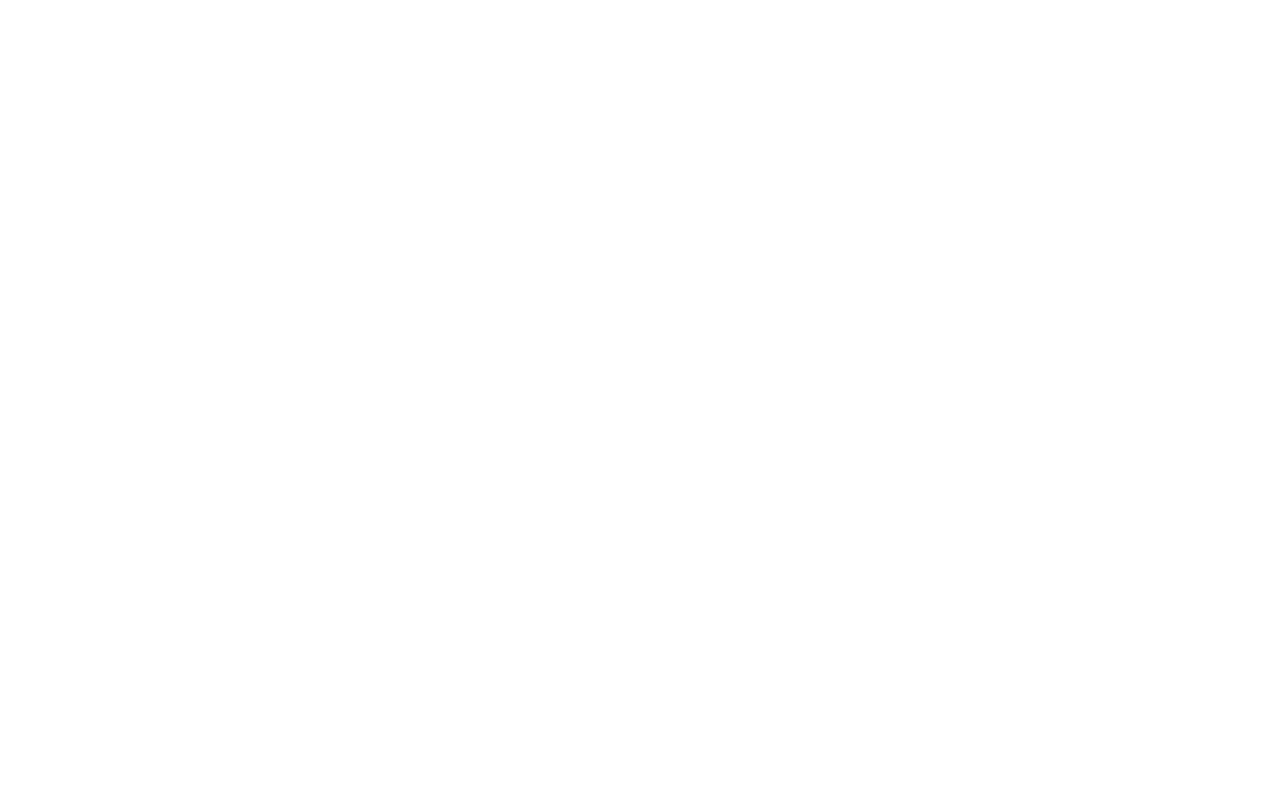
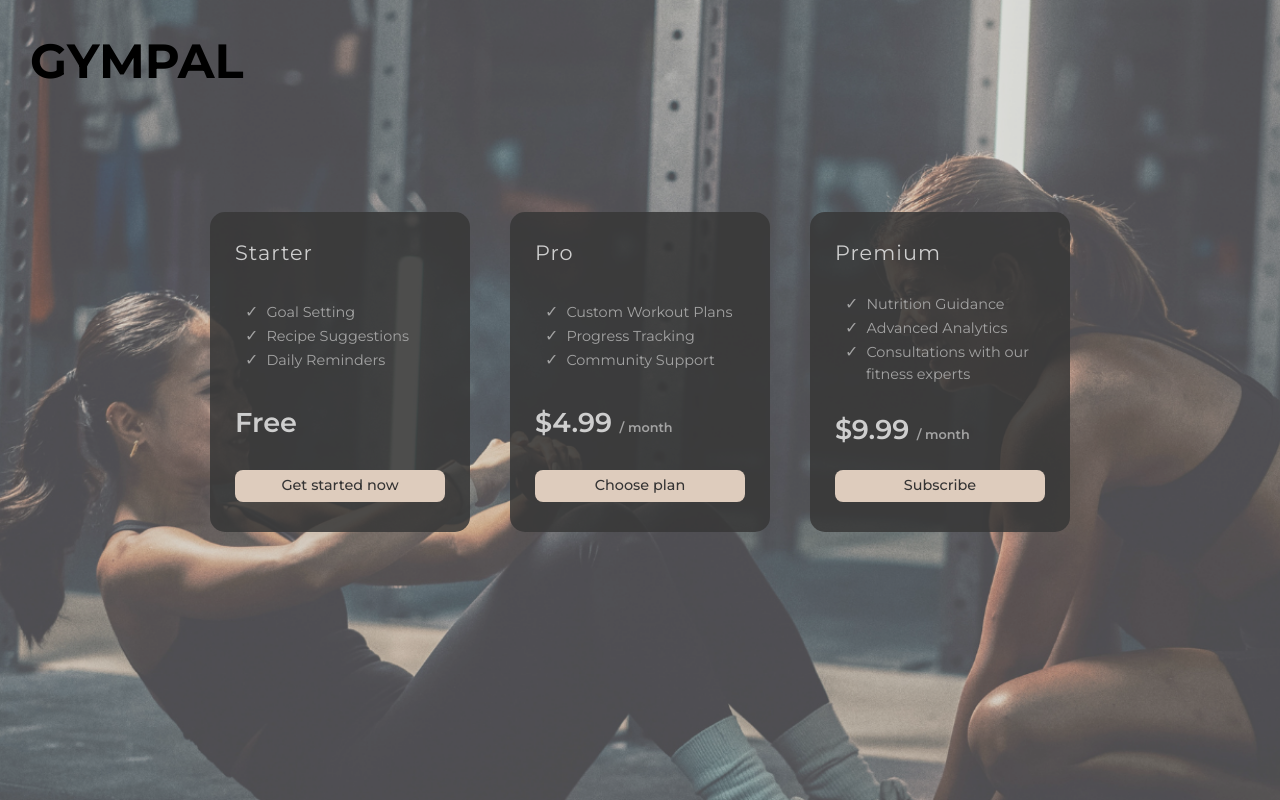
Before and after one commit to evelyne802/fitness-app, an Angular app: page /pricing in a window 1280 px wide. Before the commit this address led to /. Built offline with nearby package versions, Linux system fonts and the light colour scheme.

Commit message:
feat: new pricing component + desktop design

```diff
--- a/src/app/app.routes.ts
+++ b/src/app/app.routes.ts
@@ -2,7 +2,7 @@
 import { LoginComponent } from './components/login/login.component';
 import { SignupComponent } from './components/signup/signup.component';
 import { ConfirmationComponent } from './components/confirmation/confirmation.component';
-import { HomePageComponent } from './components/home-page/home-page.component';
+import { PricingComponent } from './components/plans/pricing.component';
 
 export const routes: Routes = [
     {
@@ -23,7 +23,7 @@
         component: ConfirmationComponent
     },
     {
-        path: 'home-page',
-        component: HomePageComponent
+        path: 'pricing',
+        component: PricingComponent
     }
 ];
--- a/src/app/components/confirmation/confirmation.component.ts
+++ b/src/app/components/confirmation/confirmation.component.ts
@@ -5,7 +5,6 @@
 import { MatSelectModule } from '@angular/material/select';
 import { NgIf } from '@angular/common';
 import { UserDetailsService } from '../../services/user-details.service';
-import { UserDetails } from '../../../types';
 import { EmailService } from '../../services/email.service';
 
 
@@ -68,7 +67,7 @@
       if(this.codeFormControl.value === this.code || this.codeFormControl.value === '0000'){
         this.userDetailsService.addUser();
         this.userDetailsService.setTempUserToCurrent();
-        this.router.navigate(['/home-page'], { skipLocationChange: true });
+        this.router.navigate(['/pricing'], { skipLocationChange: true });
       } else {
         this.logInError = `Wrong code entered`;
       }
--- a/src/app/components/home-page/home-page.component.html
+++ /dev/null
@@ -1 +0,0 @@
-<p>home-page works!</p>
--- a/src/app/components/login/login.component.ts
+++ b/src/app/components/login/login.component.ts
@@ -55,7 +55,7 @@
     this.logInError = await this.checkErrors();
     if(this.logInError == ''){
       console.log(this.emailFormControl.value!);
-      this.router.navigate(['/home-page'], { skipLocationChange: true });
+      this.router.navigate(['/pricing'], { skipLocationChange: true });
     }
   }
 
--- /dev/null
+++ b/src/app/components/plans/pricing.component.css
@@ -0,0 +1,108 @@
+.background {
+    height: 100%;
+    min-height: max-content;
+    width: 100%;
+    position: absolute;
+    background-size: cover;
+    font-family: "Montserrat", sans-serif;
+    background-position: 50% 50%;
+    left: 0;
+    top: 0;
+}
+
+.background::before {
+    content: "";
+    background-image: url("../../../assets/images/pricing-bg.png");
+    background-size: cover;
+    position: absolute;
+    top: 0px;
+    right: 0px;
+    bottom: 0px;
+    left: 0px;
+    opacity: 0.7;
+}
+
+.logo {
+    position: relative;
+    font-family: "Montserrat", sans-serif;
+    font-size: 3rem;
+    font-weight: 700;
+    color: black;
+    margin: 25px 30px;
+}
+
+.plans {
+    display: flex;
+    flex-wrap: wrap;
+    align-items: center;
+    justify-content: center;
+    height: 500px;
+}
+
+.plan{
+    display: flex;
+    flex-direction: column;
+    position: relative;
+    background-color: #383838dd;
+    width: 260px;
+    height: 320px;
+    padding: 25px;
+    margin: 20px;
+    align-items: start;
+    justify-content: space-between;
+    border-radius: 15px;
+    color: #cecece;
+}
+
+.plan-title {
+    font-weight: 400;
+    letter-spacing: 0.05em;
+    font-size: 1.3rem;
+}
+
+.plan ul {
+    font-size: 0.9rem;
+    color: #a3a3a3;
+    list-style: none;
+    text-align: left;
+    margin: 10px;
+    padding: 0;
+}
+
+.plan ul li:before {
+    content: '✓';
+    margin-right: 8px;
+    font-size: 1rem;
+}
+
+.space {
+    margin-left: 21px;
+}
+
+.price {
+    font-weight: 600;
+    font-size: 1.7rem;
+}
+
+.month {
+    font-size: 0.8rem;
+    color: #a3a3a3;
+}
+
+button {
+    width: 100%;
+    border-radius: 8px;
+    font-size: 0.9rem;
+    padding: 5px 10px;
+    font-weight: 500;
+    color: rgb(53 52 52);
+    background-color: #deccbd;
+    border: none;
+    cursor: pointer;
+    margin: 5px 0;
+    align-self: flex-end;
+}
+
+button:hover {
+    background-color: #c3b2a5;
+}
--- /dev/null
+++ b/src/app/components/plans/pricing.component.html
@@ -0,0 +1,35 @@
+<div class="background">
+    <div class="logo">GYMPAL</div>
+    <div class="plans">
+        <div class="plan">
+            <label class="plan-title">Starter</label>
+            <ul>
+                <li>Goal Setting</li>
+                <li>Recipe Suggestions</li>
+                <li>Daily Reminders</li>
+            </ul>
+            <label class="price">Free</label>
+            <button>Get started now</button>
+        </div>
+        <div class="plan">
+            <label class="plan-title">Pro</label>
+            <ul>
+                <li>Custom Workout Plans</li>
+                <li>Progress Tracking</li>
+                <li>Community Support</li>
+            </ul>
+            <label class="price">$4.99 <span class="month">/ month</span></label>
+            <button>Choose plan</button>
+        </div>
+        <div class="plan">
+            <label class="plan-title">Premium</label>
+            <ul>
+                <li>Nutrition Guidance</li>
+                <li>Advanced Analytics</li>
+                <li>Consultations with our <span class="space">fitness experts</span></li>
+            </ul>
+            <label class="price">$9.99 <span class="month">/ month</span></label>
+            <button>Subscribe</button>
+        </div>
+    </div>
+</div>
```
Also changed, not shown: src/app/components/home-page/home-page.component.ts (deleted, +0 -14 lines), src/app/components/plans/pricing.component.ts (added, +13 -0 lines), src/app/components/home-page/home-page.component.css (deleted), src/assets/images/pricing-bg.png (added).
